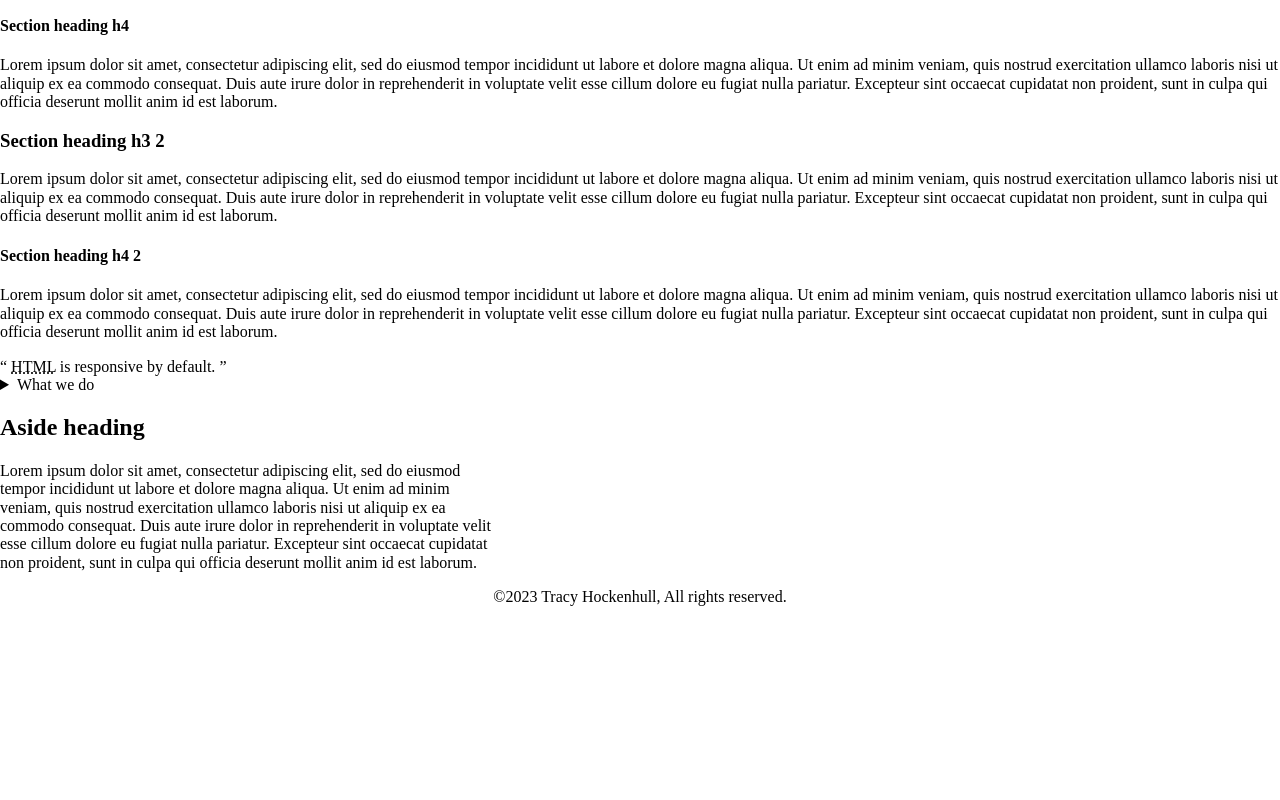
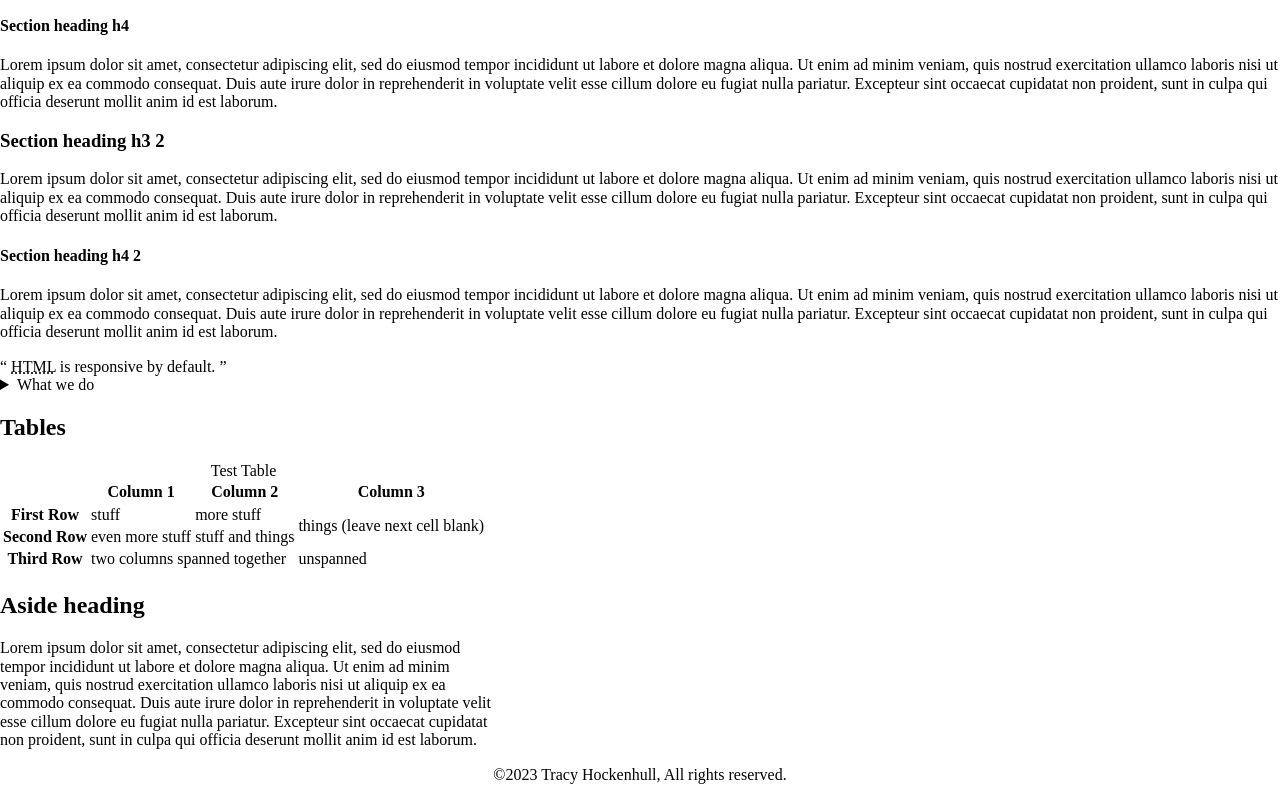
Before and after one commit to Tracy58468/HTML-and-CSS-sandbox, a plain HTML site: page test_elements.html in a window 1280 px wide. Shown: the part 1038-1838 px from the top of the page. Before the commit the page ends 1661 px from the top, so only its background shows below. Drawn offline with Linux system fonts and the light colour scheme.

Commit message:
Add table to test_elements.html.

```diff
--- a/test_elements.html
+++ b/test_elements.html
@@ -124,6 +124,42 @@
 					<summary>What we do</summary>
 				We do lots of things. This, and that, and the other. We may also do some of those things.</details>
 
+				<section>
+					<h2>Tables</h2>
+					<table>
+						<caption>Test Table</caption>
+						<thead>
+							<tr>
+								<th></th>
+								<th>Column 1</th>
+								<th>Column 2</th>
+								<th>Column 3</th>
+							</tr>
+						</thead>
+						<tbody>
+							<tr>
+								<th>First Row</th>
+								<td>stuff</td>
+								<td>more stuff</td>
+								<td rowspan = "2" id = "spanrows">things (leave next cell blank)</td>
+							</tr>
+							<tr>
+								<th>Second Row</th>
+								<td>even more stuff</td>
+								<td>stuff and things</td>
+							</tr>
+							<tr>
+								<th>Third Row</th>
+								<td colspan = "2" id = "spancols">two columns spanned together</td>
+								<td>unspanned</td>
+							</tr>
+						</tbody>
+						<tfoot>
+
+						</tfoot>
+					</table>
+				</section>
+
 
 			</article>
 
```
